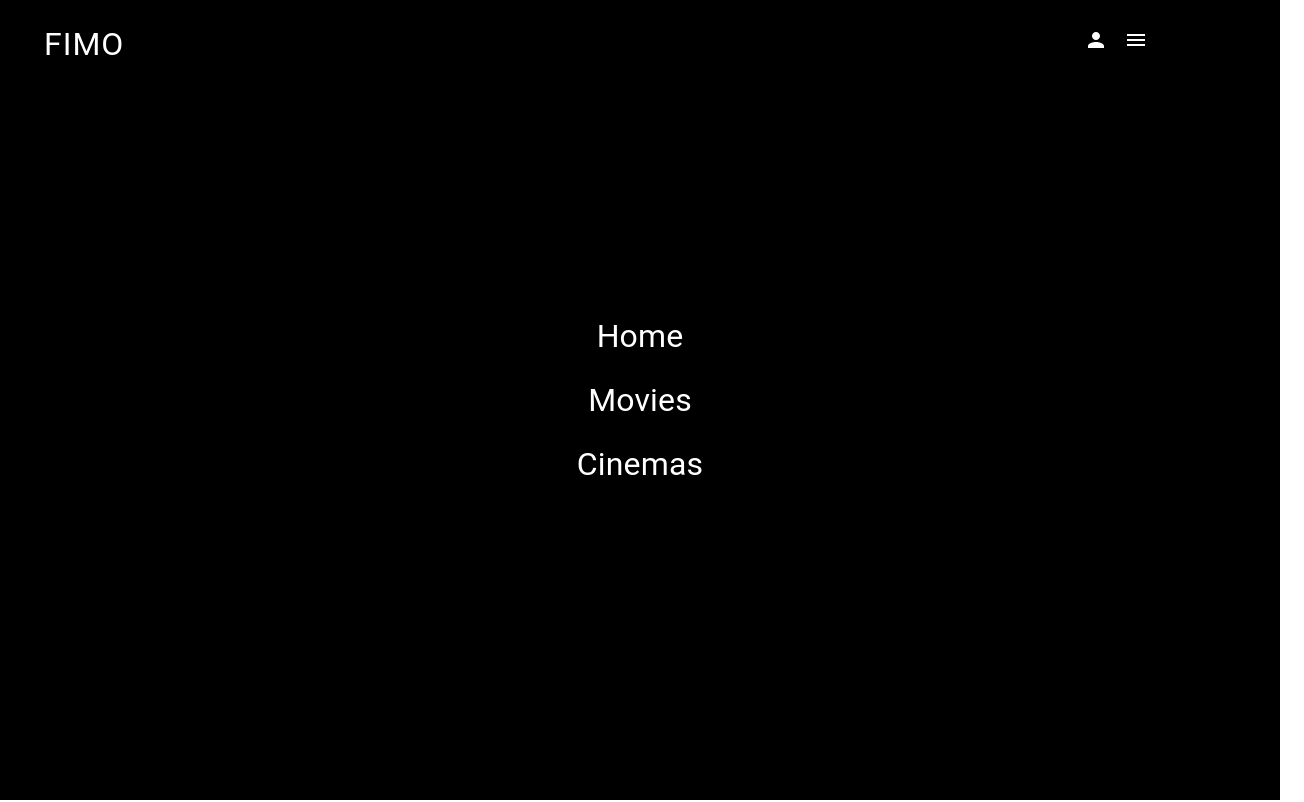
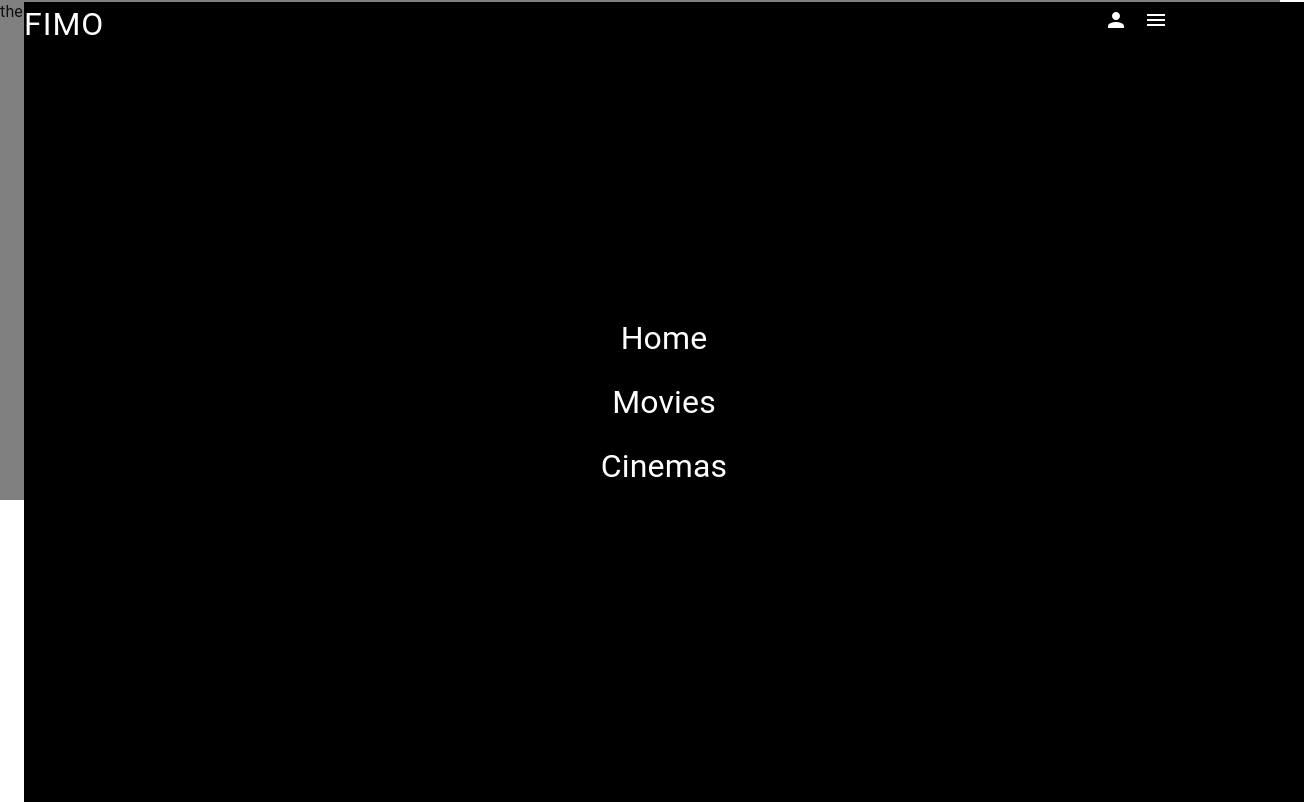
Before and after one commit to lyquita/MovieBooking, a React (Create React App) app in the folder movie-client/: page / in a window 1280 px wide. Both pictures are taken after a click on the button 1136 px from the left and 40 px from the top of the page. Shown: the whole page, 1304 px wide, since content can reach past the window. Built offline with nearby package versions, Linux system fonts and the light colour scheme.

Commit message:
add nav animation

```diff
--- a/movie-client/src/layouts/components/Nav.tsx
+++ b/movie-client/src/layouts/components/Nav.tsx
@@ -4,6 +4,7 @@ import {
   IconButton,
   List,
   ListItem,
+  Slide,
   Typography,
 } from "@mui/material";
 import React, { useState } from "react";
@@ -11,27 +12,28 @@ import PersonIcon from "@mui/icons-material/Person";
 import MenuIcon from "@mui/icons-material/Menu";
 
 const Nav = () => {
-    const [open, setOpen] = useState('none')
+  const [open, setOpen] = useState("none");
+  const [checked, setChecked] = useState(false);
 
-const openMenu = () => {
-    if(open === 'none'){
-        setOpen('initial')
-    }else{
-        setOpen('none')
+  const openMenu = () => {
+    if (open === "none") {
+      setOpen("flex");
+    } else {
+      setOpen("none");
     }
-}
+    setChecked((prev) => !prev);
+  };
 
   return (
-    <Container sx={{position:'absolute', zIndex:'1'}}>
+    <Container sx={{ position: "absolute", zIndex: "1", padding:'0' }}>
       <Box
         sx={{
-          padding: "1.25rem 20px",
           display: "flex",
           justifyContent: "space-between",
           color: "white",
         }}
       >
-        <Box>
+        <Box zIndex={100}>
           <Typography
             sx={{
               maxHeight: "2.4rem",
@@ -44,7 +46,7 @@ const openMenu = () => {
           </Typography>
         </Box>
 
-        <Box>
+        <Box zIndex={100}>
           <IconButton>
             <PersonIcon sx={{ color: "white" }} />
           </IconButton>
@@ -53,27 +55,22 @@ const openMenu = () => {
           </IconButton>
         </Box>
       </Box>
-      <Box
-        sx={{
-          background: "black",
-          color: "white",
-          height: "100%",
-          width: "100%",
-          position: "fixed",
-          top: "0px",
-          left: "0px",
-          zIndex: "-1",
-          display: open
-        }}
-      >
-        <List
+        <Box
           sx={{
-            display: "flex",
+            background: "black",
+            color: "white",
+            height: "100vh",
+            width: "100vw",
+            display: open,
             flexDirection: "column",
-            height: "100%",
-            width: "100%",
             justifyContent: "center",
+            zIndex: 0,
+            marginTop: '-2.4rem',
+            position: 'relative'
           }}
+        >
+          <Slide in={checked} direction="down" timeout={500}>
+          <List
         >
           <ListItem sx={{ justifyContent: "center", fontSize: "32px" }}>
             Home
@@ -85,7 +82,9 @@ const openMenu = () => {
             Cinemas
           </ListItem>
         </List>
-      </Box>
+          </Slide>
+
+        </Box>
     </Container>
   );
 };
```
